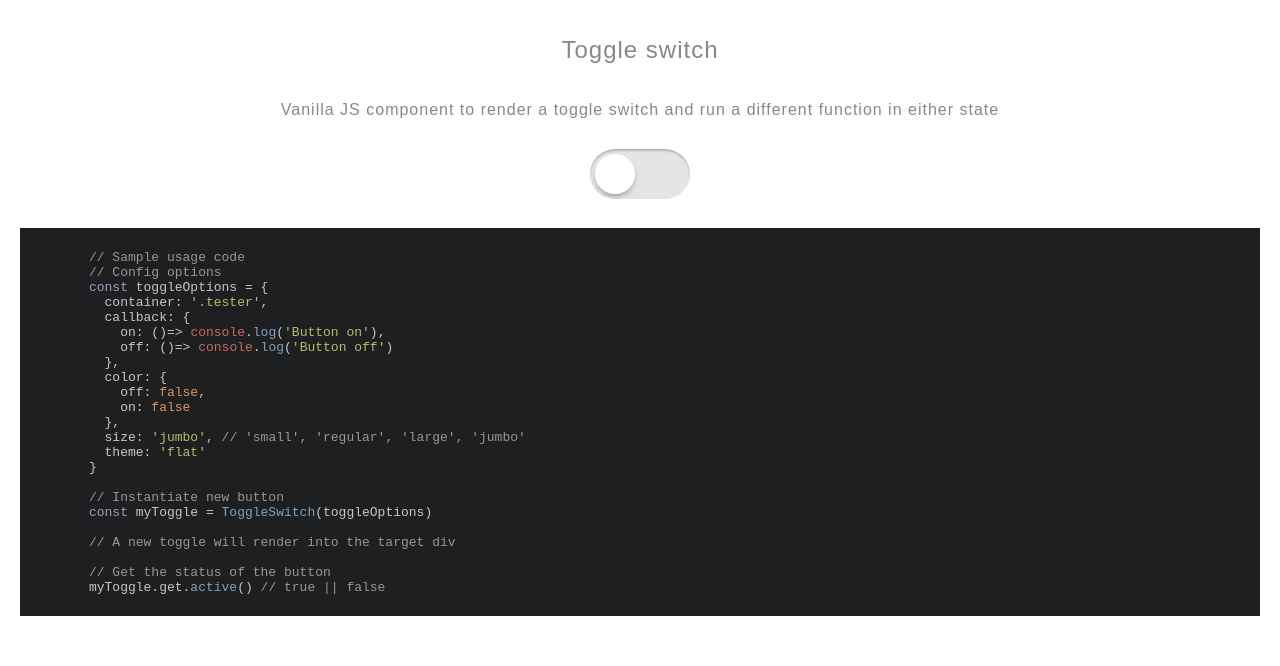
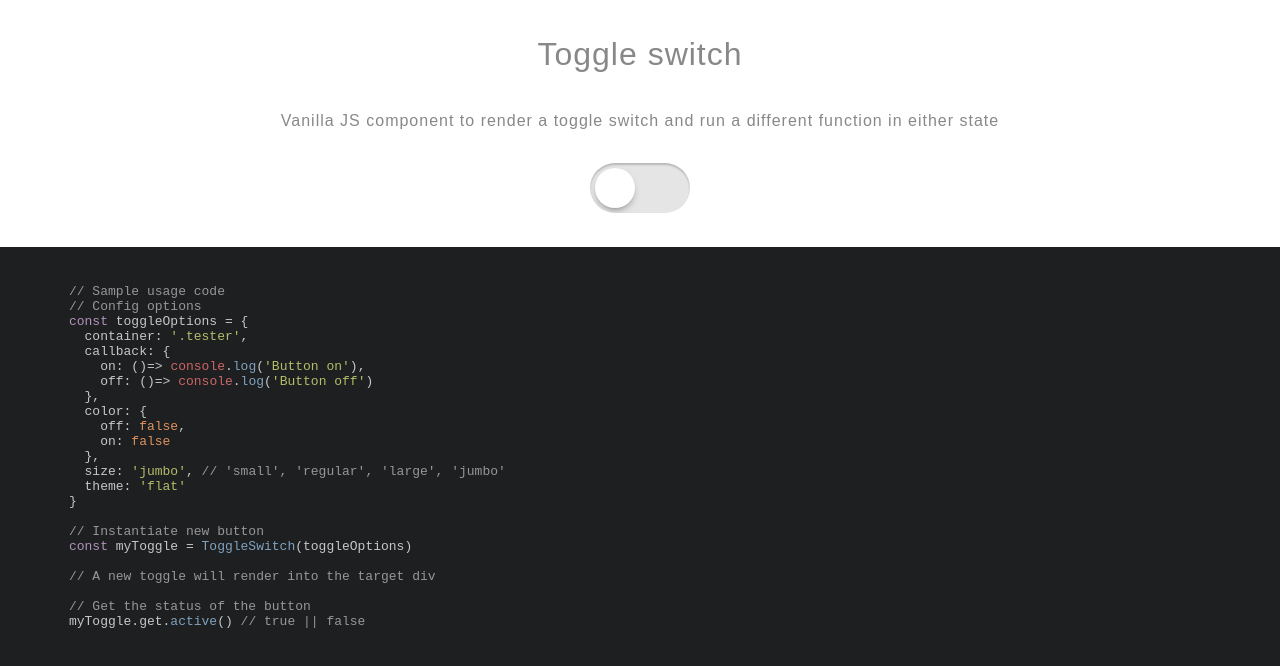
Before and after one commit to martin-banks/toggle-switch, a website: page preview.html in a window 1280 px wide. Drawn offline with nearby package versions, Linux system fonts and the light colour scheme.

Commit message:
update style of preview page

```diff
--- a/App.css
+++ b/App.css
@@ -1,7 +1,7 @@
 body {
-  padding: 20px;
+  padding: 0px;
   margin: 0 auto;
-	background: #fff;
+	background: #1d1f21;
 	text-align: center;
 	font-family: sans-serif
 }
@@ -9,6 +9,10 @@ body {
 	position: relative;
 	transform-origin: 0 0;
 	margin: 0;
+}
+section#demoContainer {
+	background-color: #fff;
+	padding: 20px 0;
 }
 pre, code {
 	text-align: left;
@@ -24,7 +28,13 @@ h1 {
 	margin: 0 auto;
 	padding: 16px 64px;
 	display: table;
-	border-bottom: solid 1px rgba(255,255,255,0.5)
+	border-bottom: solid 1px rgba(255,255,255,0.5);
+	font-size: 32px;
+	line-height: 36px
+}
+p {
+	font-size: 16px;
+	line-height: 24px;
 }
 .buttonContainer {
 	display: inline-block;
```
